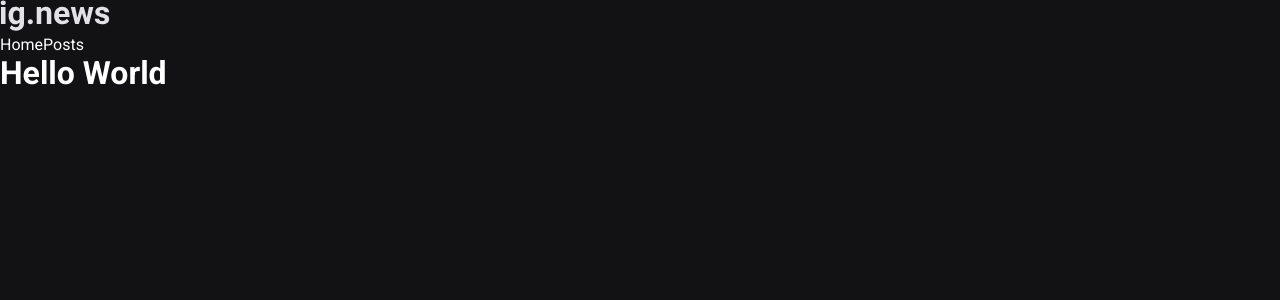
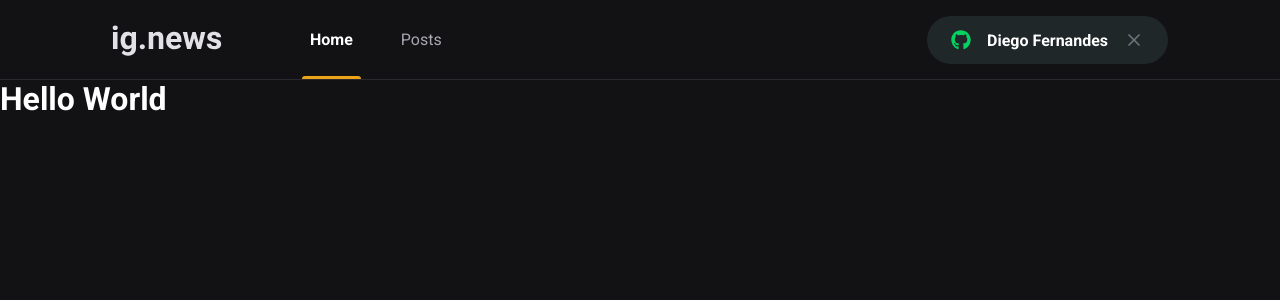
Before and after one commit to Joaopaulo33/ignews, a Next.js app: page / in a window 1280 px wide. Shown: the top 300 px of the page. Built offline with nearby package versions, Linux system fonts and the light colour scheme.

Commit message:
Button signIn

```diff
--- a/package.json
+++ b/package.json
@@ -12,6 +12,7 @@
     "next": "12.1.0",
     "react": "17.0.2",
     "react-dom": "17.0.2",
+    "react-icons": "^4.3.1",
     "sass": "^1.49.9"
   },
   "devDependencies": {
--- a/src/components/Header/index.tsx
+++ b/src/components/Header/index.tsx
@@ -1,3 +1,4 @@
+import { SignInButton } from '../SignInButton'
 import styles from './styles.module.scss'
 
 export function Header(){
@@ -6,9 +7,11 @@
             <div className={styles.headerContent}>
                 <img src="/images/logo.svg" alt="ig.news" />
                 <nav>
-                    <a> Home</a>
+                    <a className={styles.active}>Home</a>
                     <a href="">Posts</a>
                 </nav>
+
+                <SignInButton/>
             </div>
         </header>
     )
--- a/src/components/Header/styles.module.scss
+++ b/src/components/Header/styles.module.scss
@@ -1,7 +1,61 @@
 .headerContainer{
+    height:5rem;
+    border-bottom: 1px solid var(--gray-800);
 
 }
 
 .headerContent{
+    max-width: 1120px;
+    height:5rem;
+    margin: 0 auto;
+    padding: 0  2rem;
+    // pra ficar verticalmente alinhado ao centro
+    display: flex;
+    align-items: center;
+
+    nav{
+        margin-left: 5rem;
+        height: 5rem;
+
+        a{
+            display: inline-block;
+            position: relative;
+            padding: 0 0.5rem;
+            height: 5rem;
+            line-height: 5rem;
+            color:var(--gray-300);
+
+            transition: color 0.2s;
+
+            &:hover{
+                color: var(--white);
+            }
+
+            &.active{
+                color: var(--white);
+                font-weight: bold;
+            }
+
+            & + a{
+                margin-left:2rem;
+            }
+            &.active::after{
+                content:'';
+                height:3px;
+                border-radius: 3px 3px 0 0;
+                width:100%;
+                position: absolute;
+                bottom: 1px;
+                left: 0;
+                background: var(--yellow-500);
+            }
+
+
+        }
+    }
+    button{
+        //Isso faz com que tente dar o máximo de marin possível
+        margin-left:auto;
+    }
 
 }
--- /dev/null
+++ b/src/components/SignInButton/index.tsx
@@ -0,0 +1,24 @@
+import styles from './styles.module.scss'
+import {FaGithub} from 'react-icons/fa'
+import { FiX } from 'react-icons/fi'
+export function SignInButton(){
+    const isUserLoggedIn= true;
+    return isUserLoggedIn ? (
+        <button
+        type="button"
+        className={styles.signInButton}
+        >
+            <FaGithub color="#04d361"/>
+            Diego Fernandes
+            <FiX color= "#737380" className={styles.closeIcon}/>
+        </button>
+    ) : (
+        <button
+        type="button"
+        className={styles.signInButton}
+        >
+            <FaGithub color="#eba417"/>
+            Sign in with Github
+        </button>
+    )
+}
--- /dev/null
+++ b/src/components/SignInButton/styles.module.scss
@@ -0,0 +1,34 @@
+.signInButton{
+    height:3rem;
+    border-radius: 3rem;
+    background: var(--gray-850);
+    border: 0;
+    padding: 0 1.5rem;
+
+    display: flex;
+    align-items:center;
+    justify-content: center;
+
+    color: var(--white);
+    font-weight: bold;
+
+    svg{
+        width: 20px;
+        height: 20px;
+    }
+
+
+    svg:first-child{
+        margin-right: 1rem;
+    }
+
+    transition: filter 0.2s;
+
+    svg.closeIcon{
+        margin-left: 1rem;
+    }
+
+    &:hover{
+        filter:brightness(0.8);
+    }
+}
--- a/src/styles/global.scss
+++ b/src/styles/global.scss
@@ -10,6 +10,7 @@
     --gray-100: #e1e1e6;
     --gray-300: #a8a8b3;
     --gray-800:#29292e;
+    --gray-850:#1f2729;
     --gray-900: #121214;
 
 
```
Also changed, not shown: 1 other file (tests, documents, lock files or other folders).
